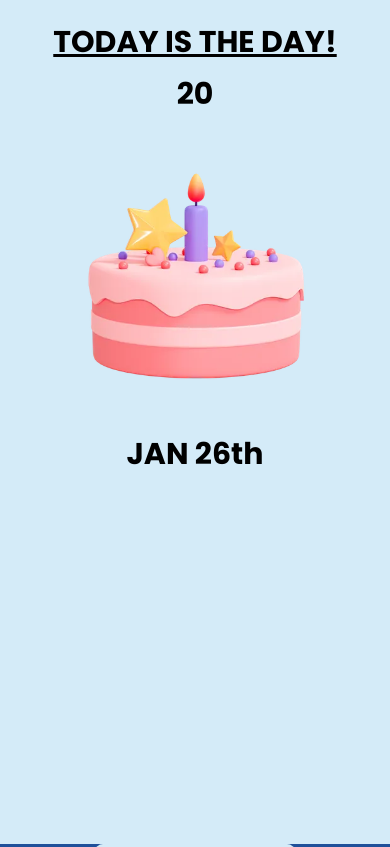
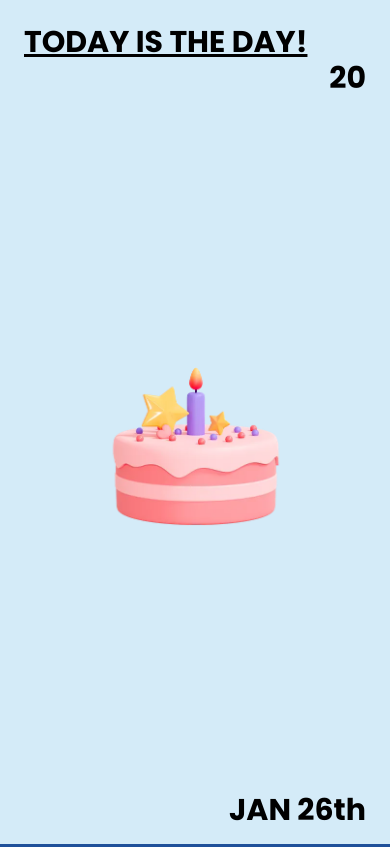
Before and after one commit to kendikadimas/duapuluh, a website: page src/index.html in a window 390 px wide. Shown: the top 847 px of the page. Drawn offline with nearby package versions, Linux system fonts and the light colour scheme.

Commit message:
add fixing

```diff
--- a/src/index.html
+++ b/src/index.html
@@ -15,31 +15,35 @@
     </style>
 </head>
 <body>
-    <section class="h-screen bg-[#D4EBF8]">
-        <div class="flex flex-col sm:flex-row justify-between bg-[#D4EBF8] px-6 sm:px-10 py-6 sm:py-10">
-            <h1 class="text-3xl sm:text-5xl font-bold underline text-center sm:text-left mb-4 sm:mb-0">
+    <section class="h-screen bg-[#D4EBF8] flex flex-col justify-between">
+        <!-- Top Row -->
+        <div class="flex flex-col sm:flex-row justify-between px-6 sm:px-10 py-6 sm:py-10">
+            <h1 class="text-3xl sm:text-5xl font-bold underline text-left">
                 TODAY IS THE DAY!
             </h1>
-            <h1 class="text-3xl sm:text-5xl font-bold text-center sm:text-right">
+            <h1 class="text-3xl sm:text-5xl font-bold text-right">
                 20
             </h1>
         </div>
-        <section class="bg-[#D4EBF8]">
-            <div class="flex justify-center">
-                <a href="#happy" id="confetti-trigger" class="transition-transform transform hover:scale-105">
-                    <img src="5449100.webp" alt="Happy Illustration" class="w-full max-w-[500px] sm:max-w-[700px] h-auto">
-                </a>
-            </div>
-        </section>
-        <div class="px-6 sm:px-10 bg-[#D4EBF8] mt-4">
-            <h1 class="text-3xl sm:text-5xl font-bold flex justify-center sm:justify-end">
+
+        <!-- Middle (Image Centered) -->
+        <div class="flex justify-center items-center flex-grow">
+            <a href="#happy" id="confetti-trigger" class="transition-transform transform hover:scale-105">
+                <img src="5449100.webp" alt="Happy Illustration" class="w-full max-w-[300px] sm:max-w-[700px] h-auto">
+            </a>
+        </div>
+
+        <!-- Bottom (JAN 26th) -->
+        <div class="px-6 sm:px-10 py-4">
+            <h1 class="text-3xl sm:text-5xl font-bold text-right">
                 JAN 26th
             </h1>
         </div>
     </section>
 
+
     <!-- Section Happy -->
-    <section class="flex flex-col sm:flex-row h-screen bg-[#1F509A] items-center px-6 sm:px-16 gap-6 sm:gap-8 w-full" id="happy">
+    <section class="flex flex-col sm:flex-row h-screen bg-[#1F509A] items-center px-6 sm:px-16 gap-6 sm:gap-8 w-full p-4" id="happy">
         <div class="w-full sm:w-1/2">
             <div class="flex items-center justify-center bg-[#D4EBF8] p-4 rounded-lg w-fit m-auto">
                 <img src="sellyft1.jpg" alt="Selamat Datang" class="rounded-md h-[300px] sm:h-[500px] w-full object-cover">
```
Also changed, not shown: src/output.css.
